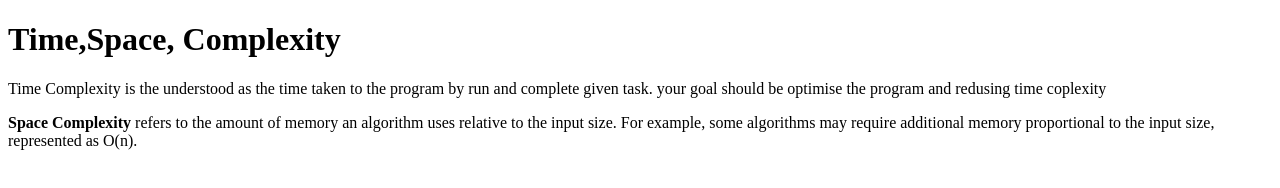
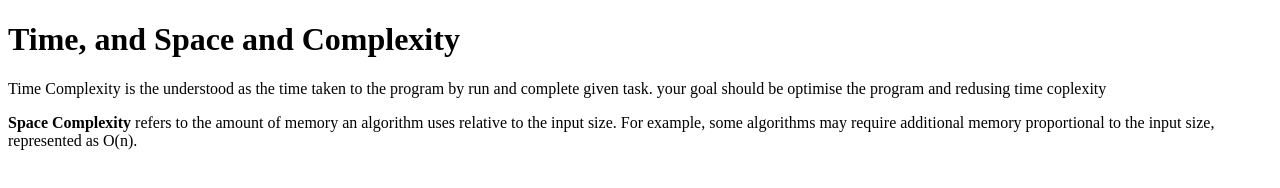
Before and after one commit to acciojob/time-and-space-complexity-jain009, a website: page main.html in a window 1280 px wide. Drawn offline with Linux system fonts and the light colour scheme.

Commit message:
created a submission

```diff
--- a/main.html
+++ b/main.html
@@ -9,7 +9,7 @@
 <body>
 	<!-- the entire body must be written by student -->
 
-	<h1>Time,Space, Complexity</h1>
+	<h1>Time, and Space and Complexity</h1>
 	<p>Time Complexity is the understood as the time taken to the program  by run and complete given task. your goal should be  optimise the program and redusing time coplexity </p>
  <p>
     <b>Space Complexity</b> refers to the amount of memory an algorithm uses relative to the input size. For example, some algorithms may require additional memory proportional to the input size, represented as O(n).
```
